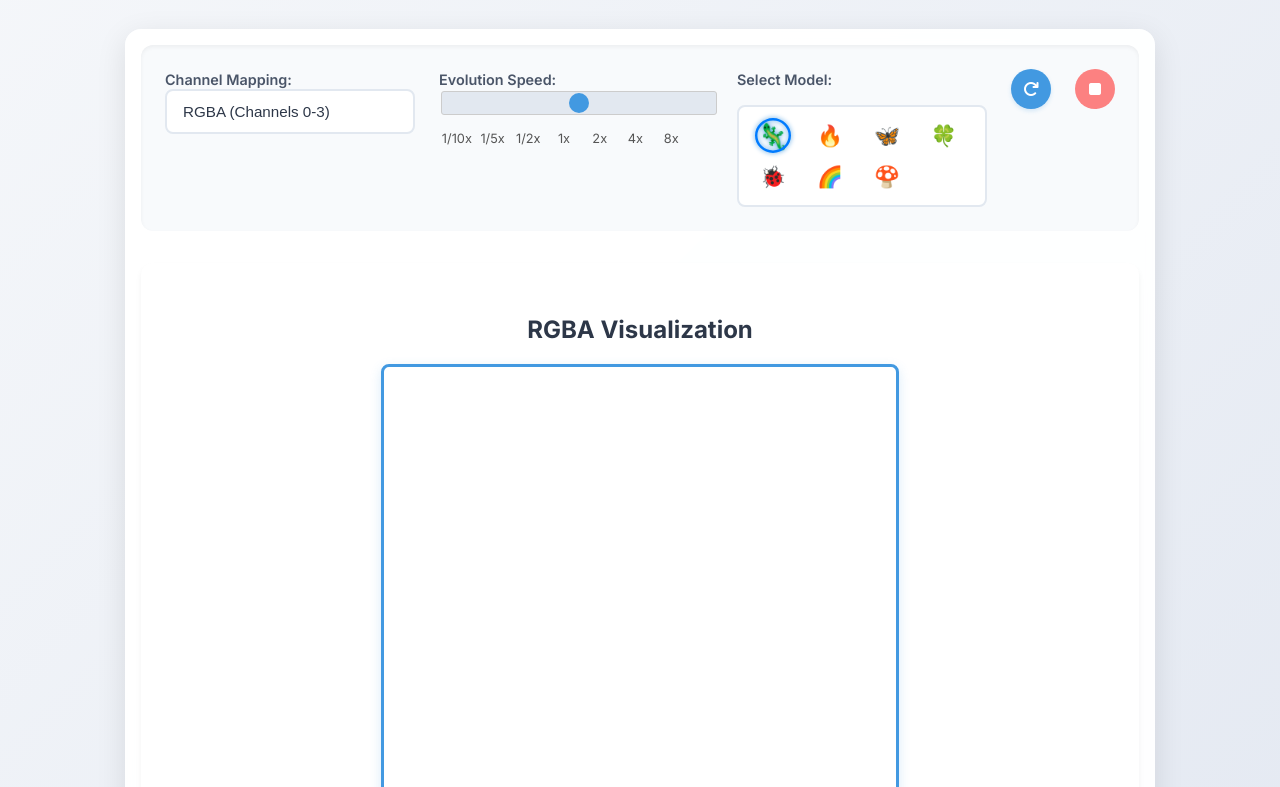
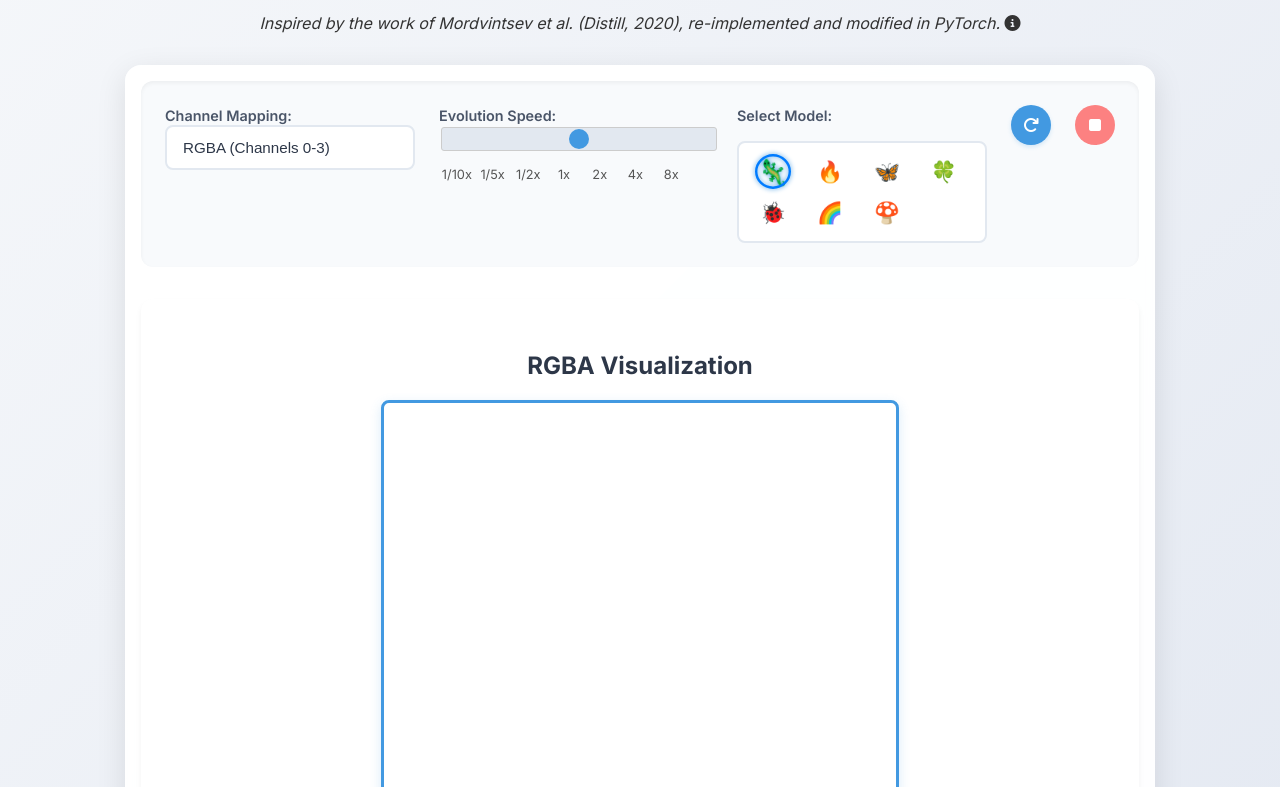
Before and after one commit to RaresFelix/neural_cellular_automata_app, a website: page index.html in a window 1280 px wide. Shown: the part 94-881 px from the top of the page. Drawn offline with Linux system fonts and the light colour scheme.

Commit message:
Add attribution and description for Neural Cellular Automata implementation in index.html

```diff
--- a/index.html
+++ b/index.html
@@ -29,6 +29,10 @@
 <body>
     <header>
         <h1>Neural Cellular Automata Inference & Visualization</h1>
+        <p>
+            <em>Inspired by the work of Mordvintsev et al. (Distill, 2020), re-implemented and modified in PyTorch.</em>
+            <i class="fas fa-info-circle" title="This implementation is based on the algorithm presented in Mordvintsev et al.'s Growing Neural Cellular Automata (Distill, 2020), adapted and restructured in PyTorch. Additional modifications have been made to both the training methodology and network structure to explore alternate model behaviors and outcomes."></i>
+        </p>
     </header>
 
     <main>
@@ -98,7 +102,7 @@
             <canvas id="rgba-canvas" width="64" height="64"></canvas>
         </section>
     </main>
-
+    <!-- footer removed -->
     <!-- Add this script to toggle model selectors based on DEBUG_MODE -->
     <script>
         // Assuming DEBUG_MODE is defined in script.js
```
